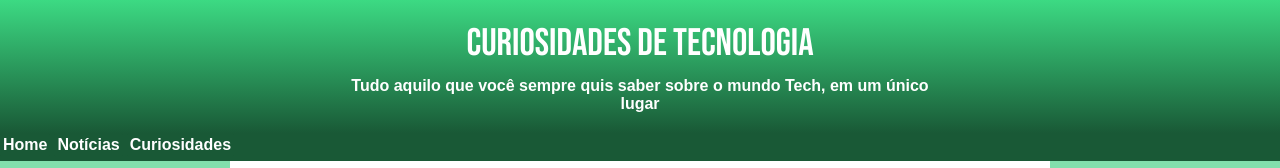
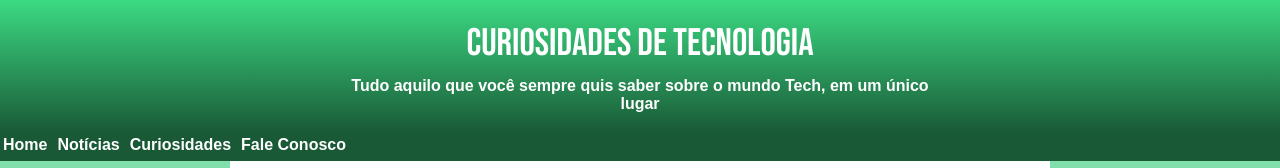
Before and after one commit to D4nilson/repositorio_web, a plain HTML site: page repositorio_logico/site-curso_em_video/index.html in a window 1280 px wide. Shown: the top 168 px of the page. Drawn offline with Linux system fonts and the light colour scheme.

Commit message:
Revert "delete"
This reverts commit 4adab8006b76df9733dbbff3b24681330ec7c34a.

```diff
--- a/repositorio_logico/site-curso_em_video/index.html
+++ b/repositorio_logico/site-curso_em_video/index.html
@@ -23,6 +23,8 @@
         <a href="">Notícias</a>
 
         <a href="">Curiosidades</a>
+
+        <a href="">Fale Conosco</a>
     </nav>
     <main>
         <article>
```
